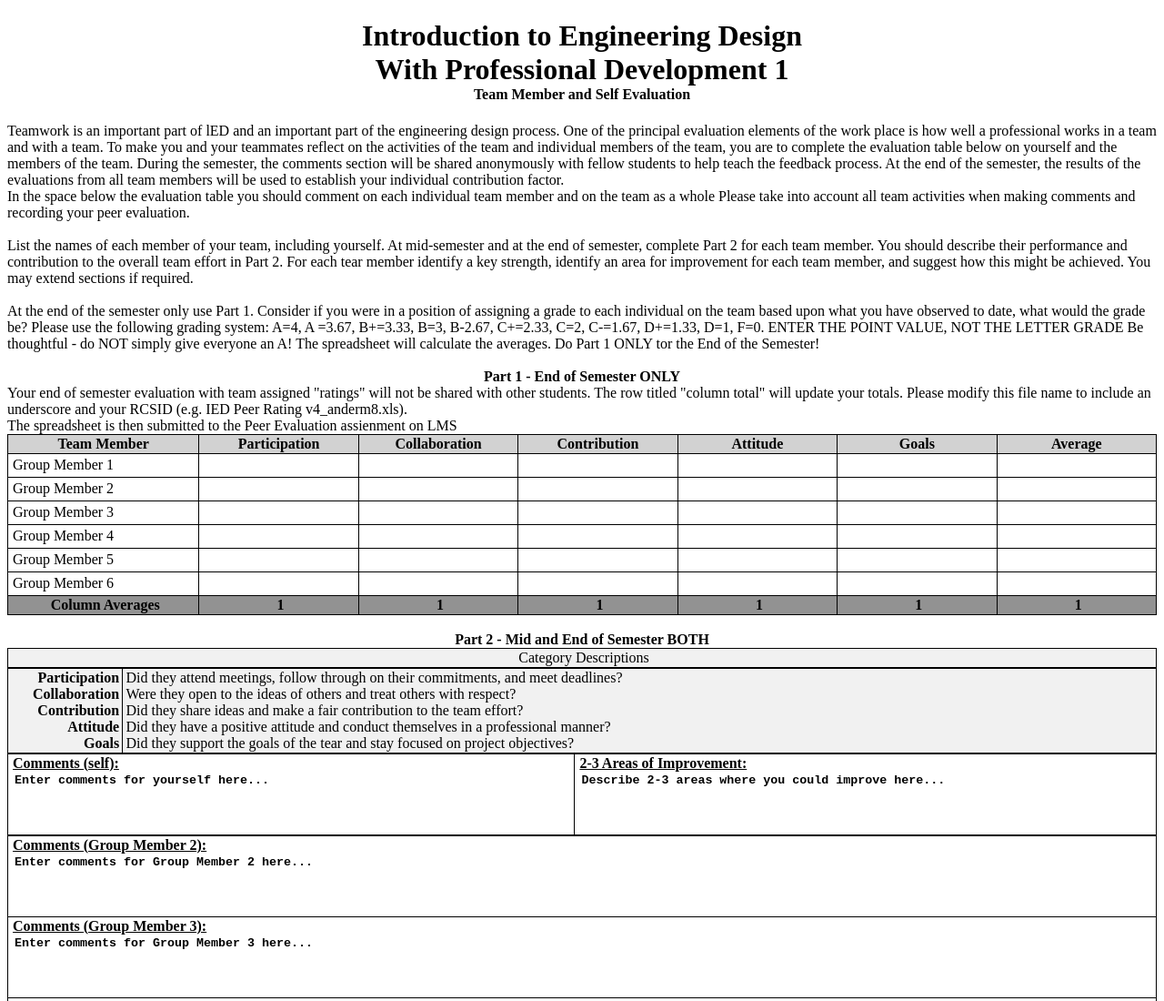
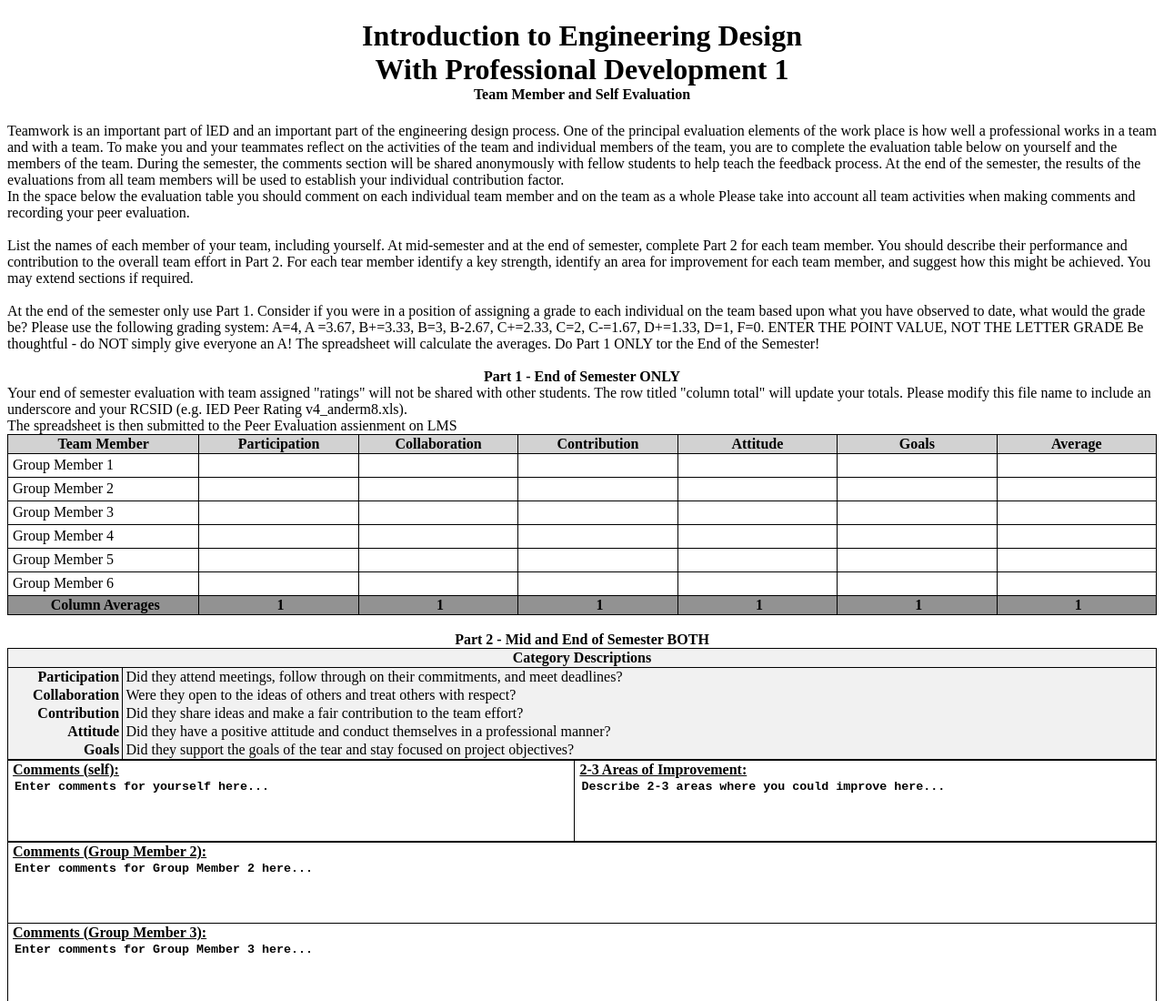
Before and after one commit to cprbucat2/team-feedback, a plain HTML site: page app/www/index.html in a window 1280 px wide. Shown: the top 1100 px of the page at 91% size. Drawn offline with Linux system fonts and the light colour scheme.

Commit message:
Combines tables and splits category table into rows

```diff
--- a/app/www/index.html
+++ b/app/www/index.html
@@ -109,15 +109,31 @@
 		<div class="feedback-comments__title">
 			<br>Part 2 - Mid and End of Semester BOTH
 		</div>
-		<table class="class="feedback-comments__description-table">
-			<tr class="feedback-comments__table-header"><td>Category Descriptions</td></tr>
-		</table>
 		<table class="feedback-comments__description-table">
+			<tr class="feedback-comments__table-header">
+				<th colspan="2">Category Descriptions</th>
+			</tr>
 			<tr>
-				<td class="feedback-comments__table-categories">Participation<br>Collaboration<br>Contribution<br>Attitude<br>Goals</td>
-				<td class="feedback-comments__table-category-description">Did they attend meetings, follow through on their commitments, and meet deadlines?<br>Were they open to the ideas of others and treat others with respect?
-					<br>Did they share ideas and make a fair contribution to the team effort?<br>Did they have a positive attitude and conduct themselves in a professional manner?
-					<br>Did they support the goals of the tear and stay focused on project objectives?</td>
+				<td class="feedback-comments__table-categories">Participation</td>
+				<td class="feedback-comments__table-category-description">
+					Did they attend meetings, follow through on their commitments, and meet deadlines?
+				</td>
+			</tr>
+			<tr>
+				<td class="feedback-comments__table-categories">Collaboration</td>
+				<td class="feedback-comments__table-category-description">Were they open to the ideas of others and treat others with respect?</td>
+			</tr>
+			<tr>
+				<td class="feedback-comments__table-categories">Contribution</td>
+				<td class="feedback-comments__table-category-description">Did they share ideas and make a fair contribution to the team effort?</td>
+			</tr>
+			<tr>
+				<td class="feedback-comments__table-categories">Attitude</td>
+				<td class="feedback-comments__table-category-description">Did they have a positive attitude and conduct themselves in a professional manner?</td>
+			</tr>
+			<tr>
+				<td class="feedback-comments__table-categories">Goals</td>
+				<td class="feedback-comments__table-category-description">Did they support the goals of the tear and stay focused on project objectives?</td>
 			</tr>
 		</table>
 		<table class="feedback-comments__table">
--- a/app/www/styles.css
+++ b/app/www/styles.css
@@ -33,12 +33,15 @@
 	background-color: #f1f1f1;
 	text-align: right;
 	padding-right: 0.25%;
-	width: 10%
+	width: 10%;
+	border: 0px;
 }
 
 .feedback-comments__table-category-description {
 	background-color: #f1f1f1;
 	padding-left: 0.25%;
+	border: 0px;
+	border-left: 1px solid black;
 }
 
 .text-center {
```
